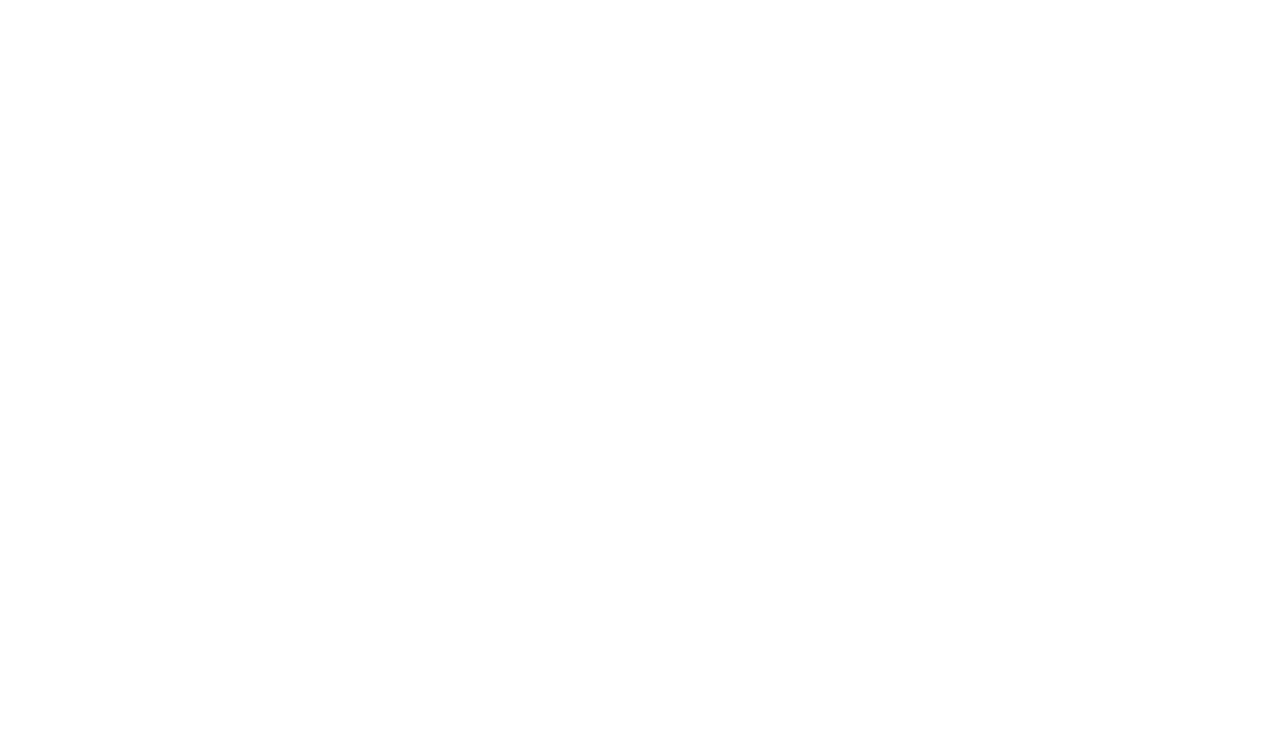
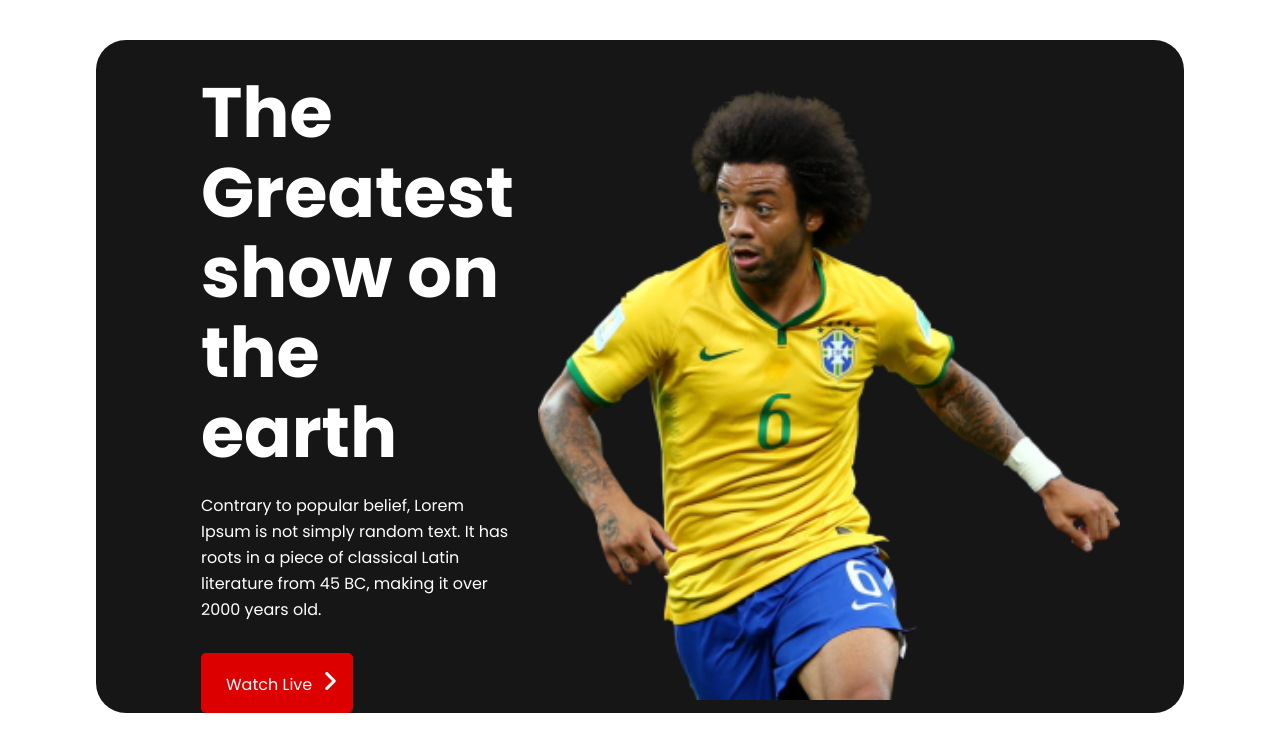
Before and after one commit to anwer-bijoy/world-cup, a plain HTML site: page index.html in a window 1280 px wide. Drawn offline with Linux system fonts and the light colour scheme.

Commit message:
banner section added

```diff
--- a/index.html
+++ b/index.html
@@ -6,10 +6,36 @@
     <meta http-equiv="X-UA-Compatible" content="IE=edge">
     <meta name="viewport" content="width=device-width, initial-scale=1.0">
     <title>World Cup-2022</title>
+    <!-- Fontawesome -->
+    <script src="https://kit.fontawesome.com/9e18d748a9.js" crossorigin="anonymous"></script>
+    <!-- Main CSS -->
+    <link rel="stylesheet" href="styles/main.css">
 </head>
 
 <body>
+    <!-- Header Section -->
+    <header></header>
+    <!-- Main Section start -->
+    <main>
+        <section id="banner" class="container">
+            <div class="banner-details">
+                <h1 class="banner-title">The Greatest show on the earth</h1>
+                <p>Contrary to popular belief, Lorem Ipsum is not simply
+                    random text. It has roots in a piece of classical Latin literature from 45 BC, making it over 2000
+                    years old.</p>
+                <a href="#">Watch Live<i class="fa fa-solid fa-angle-right"></i></a>
+            </div>
+            <div class="banner-image">
+                <img src="images/Banner Image.png" alt="">
+            </div>
+        </section>
+        <section id="main-bottom" class="conatainer">
+            <div class="bottom-left">
 
+            </div>
+        </section>
+    </main>
+    <!-- Main Section stop -->
 </body>
 
 </html>
--- a/styles/main.css
+++ b/styles/main.css
@@ -0,0 +1,65 @@
+/* Google fonts */
+@import url('https://fonts.googleapis.com/css2?family=Poppins:wght@300;400;500;600;700&display=swap');
+/* -------------------
+        Common CSS
+--------------------- */
+* {
+  margin: 0;
+  padding: 0;
+  font-family: 'Poppins', sans-serif;
+  box-sizing: border-box;
+}
+.container {
+  width: 85%;
+  margin: 0 auto;
+}
+main {
+  padding: 40px 0px 130px 0px;
+}
+
+/* -----------------------
+        Banner CSS styles
+------------------------- */
+#banner {
+  background-color: #161616;
+  padding: 33px 80px 0 105px;
+  display: grid;
+  column-gap: 24px;
+  grid-template-columns: 1fr 1fr;
+  align-items: center;
+  border-radius: 30px;
+}
+#banner .banner-details {
+}
+#banner .banner-details .banner-title {
+  color: #fff;
+  font-size: 70px;
+  font-weight: 700;
+  line-height: 80px;
+}
+#banner .banner-details p {
+  color: #fff;
+  margin-top: 20px;
+  margin-bottom: 30px;
+  font-size: 16px;
+  font-weight: 400;
+  line-height: 26px;
+}
+#banner .banner-details a {
+  display: inline-block;
+  text-decoration: none;
+  background-color: #dd0000;
+  color: #fff;
+  padding: 16px 16px 16px 25px;
+  border-radius: 5px;
+}
+#banner .banner-details i {
+  font-size: 24px;
+  margin-left: 10px;
+}
+#banner .banner-image {
+  height: 613px;
+}
+#banner .banner-image img {
+  height: 100%;
+}
```
